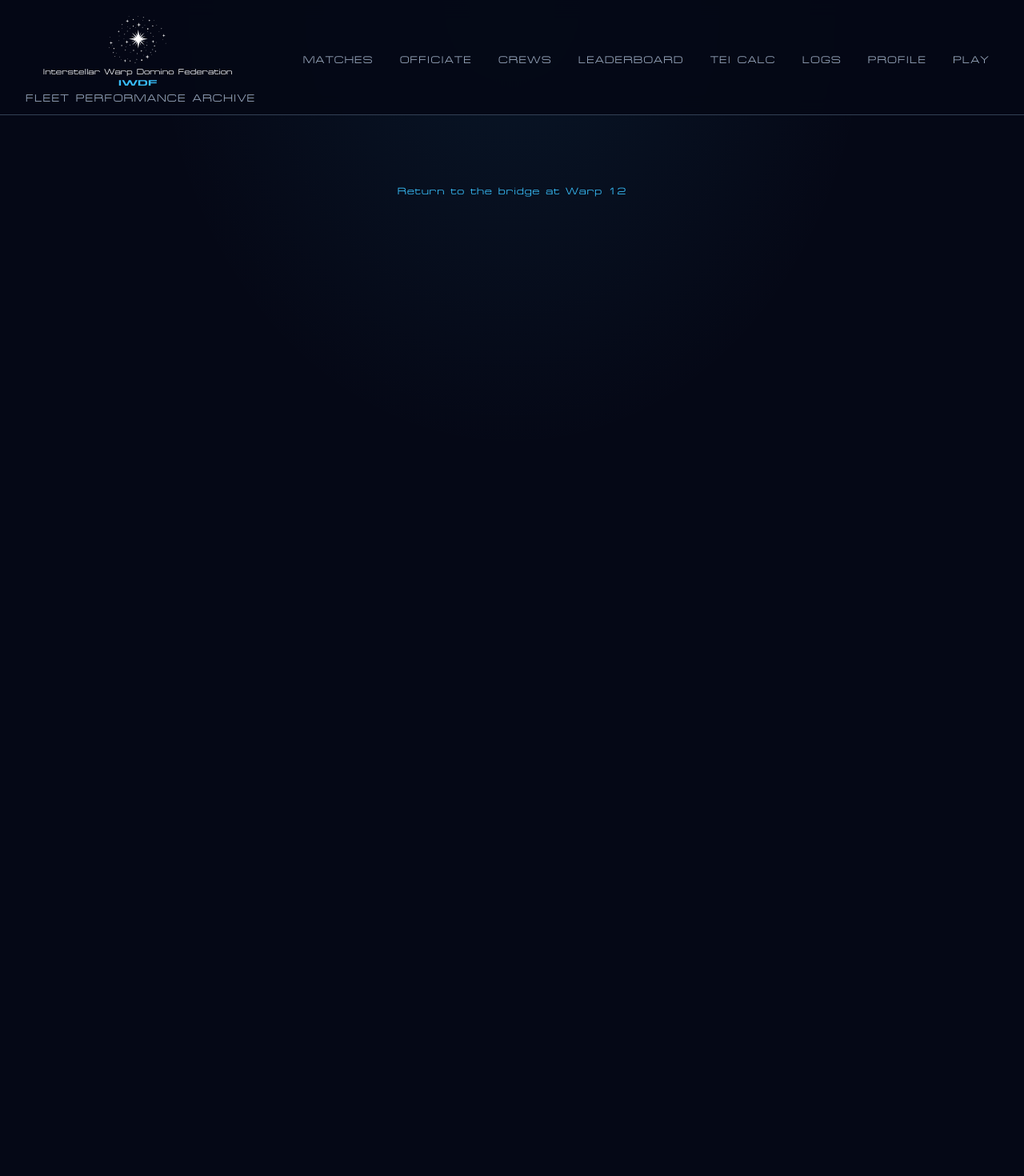
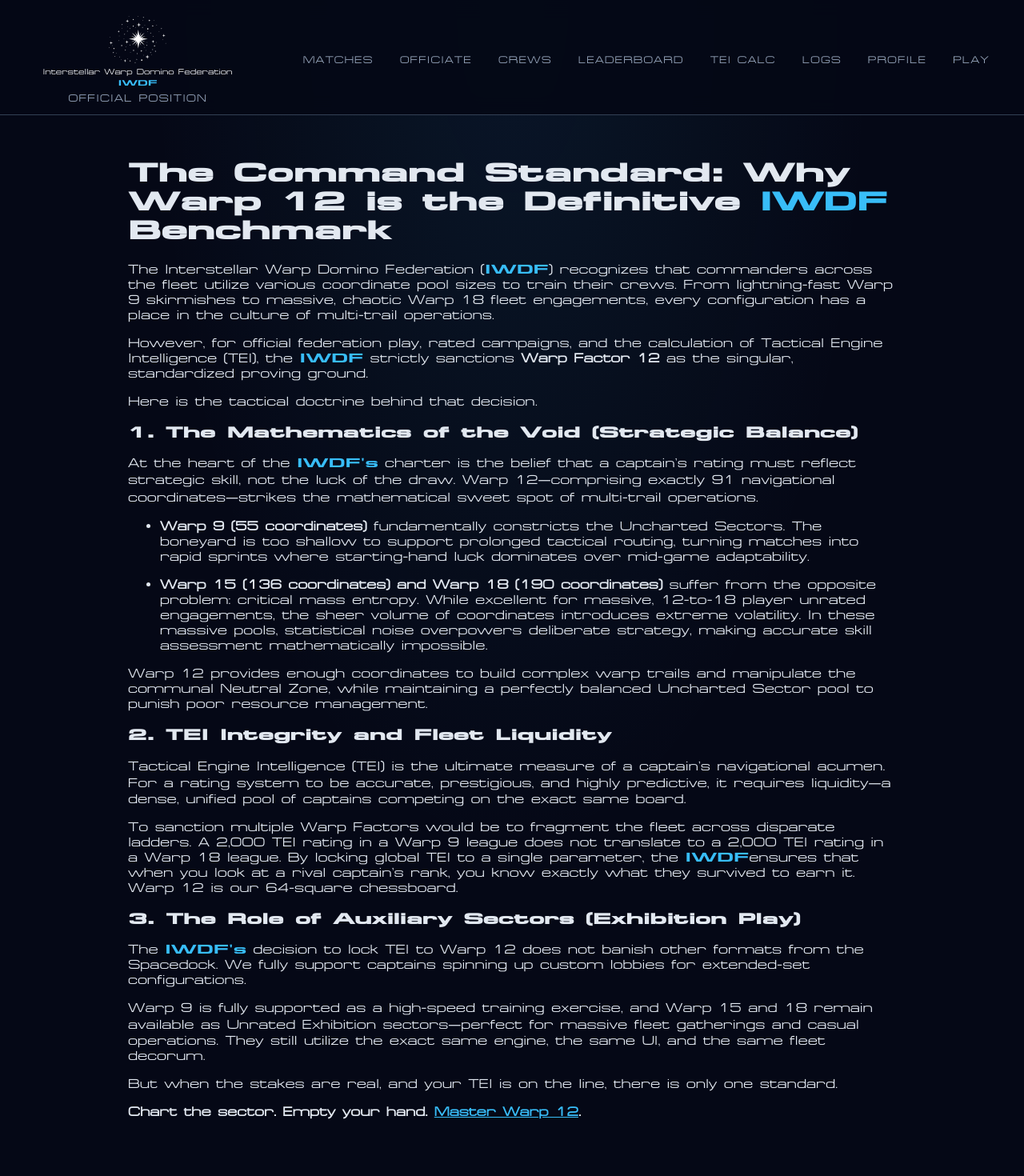
Before and after one commit to Digital-Defiance/Warp12-leaderboard, a React (Vite) app: page /warp-factor in a window 1280 px wide. Shown: the top 1470 px of the page at 80% size. Before the commit the page ends 800 px from the top, so only its background shows below. Built offline with nearby package versions, Linux system fonts and the light colour scheme; no server answers.

Commit message:
multi-warp

```diff
--- a/src/app/app.tsx
+++ b/src/app/app.tsx
@@ -18,9 +18,10 @@ import { CrewsPage } from './pages/crews-page';
 import { CrewDetailPage } from './pages/crew-detail-page';
 import { CrewJoinPage } from './pages/crew-join-page';
 import styles from './app.module.scss';
-import { IWDFLogo } from './IWDFLogo.js';
+import { IWDFLogo } from './IWDFLogo';
+import { Warp12 } from './pages/warp12';
 
-const BRIDGE_URL = 'https://warp12.app';
+const BRIDGE_URL = 'https://warp.iwdf.org';
 
 const SLUG_MAP: { pattern: string; slug: string }[] = [
   { pattern: '/admin', slug: "Admin" },
@@ -31,6 +32,7 @@ const SLUG_MAP: { pattern: string; slug: string }[] = [
   { pattern: '/matches/:matchCode?', slug: "Tournament Reporting" },
   { pattern: '/officiate', slug: "Tournament Reporting" },
   { pattern: '/officiate/:matchCode?', slug: "Tournament Reporting" },
+  { pattern: '/warp-factor', slug: "Official Position" },
   { pattern: '/', slug: "Fleet Performance Archive" }, // everything else uses the default slug
 ];
 
@@ -113,13 +115,14 @@ function AppShell() {
             <Route path="/logs/:shareSlug" element={<MatchLogDetailPage />} />
             <Route path="/profile" element={<ProfilePage />} />
             <Route path="/profile/:uid" element={<ProfilePage />} />
+            <Route path="/warp-factor" element={<Warp12 />} />
           </Routes>
         </div>
       </main>
 
       <footer className={styles.footer}>
         <a href={BRIDGE_URL} className={styles.footerLink}>
-          Return to the bridge at Warp 12
+          Return to the bridge
         </a>
       </footer>
     </div>
--- a/src/app/pages/home-page.tsx
+++ b/src/app/pages/home-page.tsx
@@ -4,7 +4,7 @@ import panelStyles from '../components/panel.module.scss';
 import styles from './home-page.module.scss';
 import type { FC } from 'react';
 
-const BRIDGE_URL = 'https://warp12.app';
+const BRIDGE_URL = 'https://warp.iwdf.org';
 
 export const HomePage: FC = () => {
   return (
@@ -22,15 +22,16 @@ export const HomePage: FC = () => {
         <h2 className={styles.hColor}>A New Era for the Board</h2>
         <p>What was once a chaotic parlor game of "trains" has been engineered into Warp Dominoes—a
           unified tournament discipline. The IWDF sanctions gameplay across multiple scales of
-          engagement. Whether you are running a lightning-fast <span className={styles.hColor}>Warp 9</span>{' '}
+          engagement. Whether you are running a lightning-fast <span className={styles.hColor}><a className={styles.aNoUnderline} href="https://warp.iwdf.org/factor?factor=9" target="_blank" rel="noopener noreferrer">Warp 9</a></span>{' '}
          (Double-Nine) skirmish, competing in the standard <span className={styles.hColor}>
-          <a className={styles.aNoUnderline} href="https://warp12.app" target="_blank" rel="noopener noreferrer">Warp 12</a></span>{' '}
-         (Double-Twelve) ladders, or enduring a massive <span className={styles.hColor}>Warp 15</span>{' '}
+          <a className={styles.aNoUnderline} href="https://warp.iwdf.org/factor?factor=12" target="_blank" rel="noopener noreferrer">Warp 12</a></span>{' '}
+         (Double-Twelve) ladders, or enduring a massive <span className={styles.hColor}><a className={styles.aNoUnderline} href="https://warp.iwdf.org/factor?factor=15" target="_blank" rel="noopener noreferrer">Warp 15</a></span>{' '}
          (Double-Fifteen) campaign, the core challenge remains absolute: optimize your hand, secure your
          private line, and force your opponents to break their trajectory.
         </p>
-        <p>The Federation officially endorses Warp factors from 9 to 18 (Double-Nine to Double-Eighteen).
-          Presently we only have an official app for Warp 12.</p>
+        <p>The Federation officially endorses Warp factors from <a className={styles.aNoUnderline} href="https://warp.iwdf.org/factor?factor=9" target="_blank" rel="noopener noreferrer">9</a> to <a className={styles.aNoUnderline} href="https://warp.iwdf.org/factor?factor=18" target="_blank" rel="noopener noreferrer">18</a> (Double-Nine to Double-Eighteen), but{' '}
+          <Link to="/warp-factor">only Warp 12 is rated for official matches</Link>.
+        </p>
       </section>
 
       <section className={panelStyles.panel}>
--- /dev/null
+++ b/src/app/pages/warp12.module.scss
@@ -0,0 +1,8 @@
+.iwdfShort {
+    font-family: var(--font-federation-wide, system-ui);
+    color: var(--warp-accent, #38bdf8);
+}
+
+.iwdfLong {
+    font-family: var(--font-federation, system-ui);
+}
--- /dev/null
+++ b/src/app/pages/warp12.tsx
@@ -0,0 +1,86 @@
+import { Link } from "react-router-dom";
+import styles from './warp12.module.scss';
+
+export const Warp12 = () => {
+    return (
+     <div id='write'>
+        <h1 id='the-command-standard-why-warp-12-is-the-definitive-iwdf-benchmark'>
+            <span>The Command Standard: Why Warp 12 is the Definitive <span className={styles.iwdfShort}>IWDF</span> Benchmark</span>
+        </h1>
+        <p>
+            <span>The <span className={styles.iwdfLong}>Interstellar Warp Domino Federation</span> (<span className={styles.iwdfShort}>IWDF</span>) recognizes that commanders
+            across the fleet utilize various coordinate pool sizes to train their crews.
+            From lightning-fast Warp 9 skirmishes to massive, chaotic Warp 18 fleet engagements,
+            every configuration has a place in the culture of multi-trail operations.</span>
+        </p>
+        <p>
+            <span>However, for official federation play, rated campaigns, and the calculation of
+            Tactical Engine Intelligence (TEI), the <span className={styles.iwdfShort}>IWDF</span> strictly sanctions </span>
+            <strong><span>Warp Factor 12</span></strong><span> as the singular, standardized
+            proving ground.</span></p><p><span>Here is the tactical doctrine behind that decision.</span>
+        </p>
+        <h3 id='1-the-mathematics-of-the-void-strategic-balance'>
+            <span>1. The Mathematics of the Void (Strategic Balance)</span>
+        </h3>
+        <p>
+            <span>At the heart of the <span className={styles.iwdfShort}>IWDF&#39;s</span> charter is the belief that a captain’s rating must
+            reflect strategic skill, not the luck of the draw. Warp 12—comprising exactly 91
+            navigational coordinates—strikes the mathematical sweet spot of multi-trail operations.</span>
+        </p>
+        <ul>
+            <li>
+                <p><strong><span>Warp 9 (55 coordinates)</span></strong><span> fundamentally constricts
+                the Uncharted Sectors. The boneyard is too shallow to support prolonged tactical routing,
+                turning matches into rapid sprints where starting-hand luck dominates over mid-game
+                adaptability.</span></p>
+            </li>
+            <li>
+                <p><strong><span>Warp 15 (136 coordinates) and Warp 18 (190 coordinates)</span></strong>
+                <span> suffer from the opposite problem: critical mass entropy. While excellent for massive,
+                12-to-18 player unrated engagements, the sheer volume of coordinates introduces extreme
+                volatility. In these massive pools, statistical noise overpowers deliberate strategy,
+                making accurate skill assessment mathematically impossible.</span></p>
+            </li>
+        </ul>
+        <p>
+            <span>Warp 12 provides enough coordinates to build complex warp trails and manipulate the
+            communal Neutral Zone, while maintaining a perfectly balanced Uncharted Sector pool to punish
+            poor resource management.</span>
+        </p>
+        <h3 id='2-tei-integrity-and-fleet-liquidity'>
+            <span>2. TEI Integrity and Fleet Liquidity</span>
+        </h3>
+        <p>
+            <span>Tactical Engine Intelligence (TEI) is the ultimate measure of a captain’s navigational
+            acumen. For a rating system to be accurate, prestigious, and highly predictive, it requires
+            liquidity—a dense, unified pool of captains competing on the exact same board.</span>
+        </p>
+        <p>
+            <span>To sanction multiple Warp Factors would be to fragment the fleet across disparate ladders.
+            A 2,000 TEI rating in a Warp 9 league does not translate to a 2,000 TEI rating in a Warp 18 league.
+            By locking global TEI to a single parameter, the <span className={styles.iwdfShort}>IWDF</span>
+            ensures that when you look at a rival captain’s rank, you know exactly what they survived to earn it.
+            Warp 12 is our 64-square chessboard.</span>
+        </p>
+        <h3 id='3-the-role-of-auxiliary-sectors-exhibition-play'>
+            <span>3. The Role of Auxiliary Sectors (Exhibition Play)</span>
+        </h3>
+        <p>
+            <span>The <span className={styles.iwdfShort}>IWDF&#39;s</span> decision to lock TEI to Warp 12 does not
+            banish other formats from the Spacedock. We fully support captains spinning up custom lobbies for
+            extended-set configurations.</span>
+        </p>
+        <p>
+            <span>Warp 9 is fully supported as a high-speed training exercise, and Warp 15 and 18 remain
+            available as Unrated Exhibition sectors—perfect for massive fleet gatherings and casual
+            operations. They still utilize the exact same engine, the same UI, and the same fleet decorum.</span>
+        </p>
+        <p>
+            <span>But when the stakes are real, and your TEI is on the line, there is only one standard.</span>
+        </p>
+        <p>
+            <strong><span>Chart the sector. Empty your hand. <Link to="https://warp.iwdf.org/factor?factor=12">Master Warp 12</Link>.</span></strong>
+        </p>
+    </div>
+    );
+}
--- a/src/firebase/leaderboard-service.ts
+++ b/src/firebase/leaderboard-service.ts
@@ -364,10 +364,10 @@ export async function seedDemoStatsIfEmpty(): Promise<boolean> {
 
   const now = new Date().toISOString();
   const demoCaptains = [
-    { uid: 'demo-picard', displayName: 'Picard', matchesWon: 12, matchesCompleted: 18, roundsWon: 34, roundsPlayed: 52 },
-    { uid: 'demo-riker', displayName: 'Riker', matchesWon: 10, matchesCompleted: 16, roundsWon: 29, roundsPlayed: 48 },
-    { uid: 'demo-troi', displayName: 'Troi', matchesWon: 8, matchesCompleted: 14, roundsWon: 22, roundsPlayed: 41 },
-    { uid: 'demo-data', displayName: 'Data', matchesWon: 7, matchesCompleted: 11, roundsWon: 19, roundsPlayed: 36 },
+    { uid: 'demo-armstrong', displayName: 'Armstrong', matchesWon: 12, matchesCompleted: 18, roundsWon: 34, roundsPlayed: 52 },
+    { uid: 'demo-lovell', displayName: 'Lovell', matchesWon: 10, matchesCompleted: 16, roundsWon: 29, roundsPlayed: 48 },
+    { uid: 'demo-earhart', displayName: 'Earhart', matchesWon: 8, matchesCompleted: 14, roundsWon: 22, roundsPlayed: 41 },
+    { uid: 'demo-yeager', displayName: 'Yeager', matchesWon: 7, matchesCompleted: 11, roundsWon: 19, roundsPlayed: 36 },
   ];
 
   await Promise.all(
```
Also changed, not shown: 2 other files (tests, documents, lock files or other folders).
